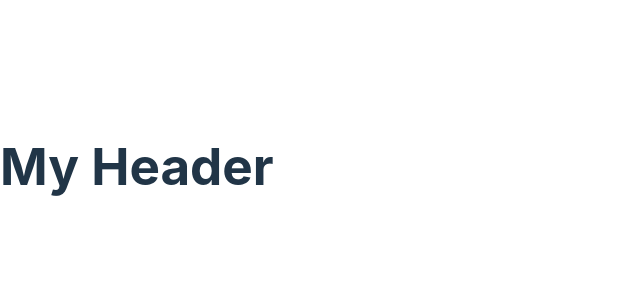
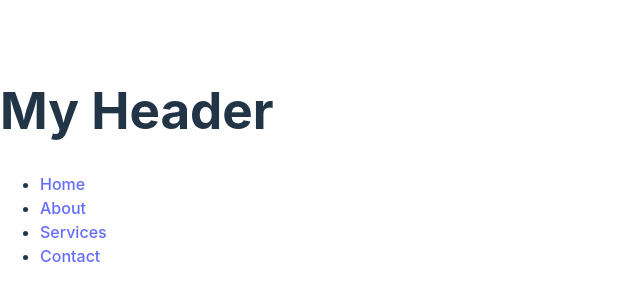
Before and after one commit to Piwoksn/React-Js-2, a React (Vite) app in the folder my-react-app/: page / in a window 1280 px wide. Shown: the part 234-534 px from the top of the page, without its empty margins (0-640 px from the left). Built offline with nearby package versions, Linux system fonts and the light colour scheme.

Commit message:
updating

```diff
--- a/my-react-app/src/Header.jsx
+++ b/my-react-app/src/Header.jsx
@@ -2,6 +2,20 @@ function Header() {
   return (
     <header>
       <h1>My Header</h1>
+      <ul>
+        <li>
+          <a href="http:#">Home</a>
+        </li>
+        <li>
+          <a href="http:#">About</a>
+        </li>
+        <li>
+          <a href="http:#">Services</a>
+        </li>
+        <li>
+          <a href="http:#">Contact</a>
+        </li>
+      </ul>
     </header>
   );
 }
```
